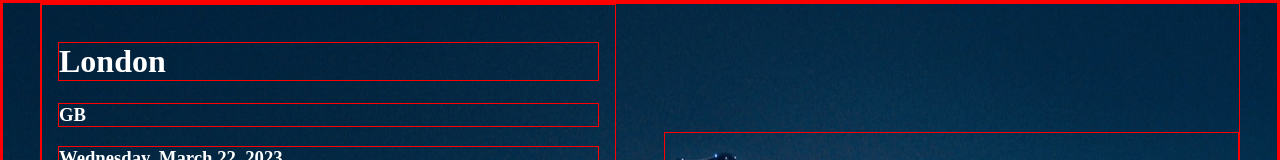
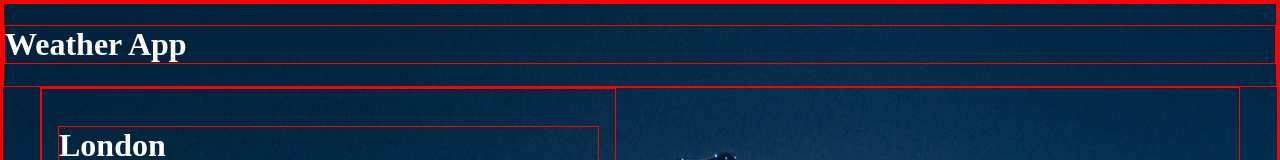
Before and after one commit to tsv-stacks/react-weather-app, a React (Create React App) app: page / in a window 1280 px wide. Shown: the top 160 px of the page. Built offline with nearby package versions, Linux system fonts and the light colour scheme.

Commit message:
set up branch

```diff
--- a/src/components/App.js
+++ b/src/components/App.js
@@ -1,5 +1,5 @@
 import "../styles/App.css";
-import React from "react";
+import React, { useState } from "react";
 
 function App() {
   return (
--- a/src/index.js
+++ b/src/index.js
@@ -1,7 +1,7 @@
 import React from "react";
 import ReactDOM from "react-dom/client";
 import "./styles/index.css";
-// import App from "./components/App";
+import App from "./components/App";
 import Location from "./components/Location";
 import "./styles/Location.css";
 import location from "./data/openweather.json";
@@ -11,7 +11,7 @@ import "./styles/Card.css";
 const root = ReactDOM.createRoot(document.getElementById("root"));
 root.render(
   <React.StrictMode>
-    {/* <App /> */}
+    <App />
     <Location location={location} />
     <Card />
   </React.StrictMode>
```
